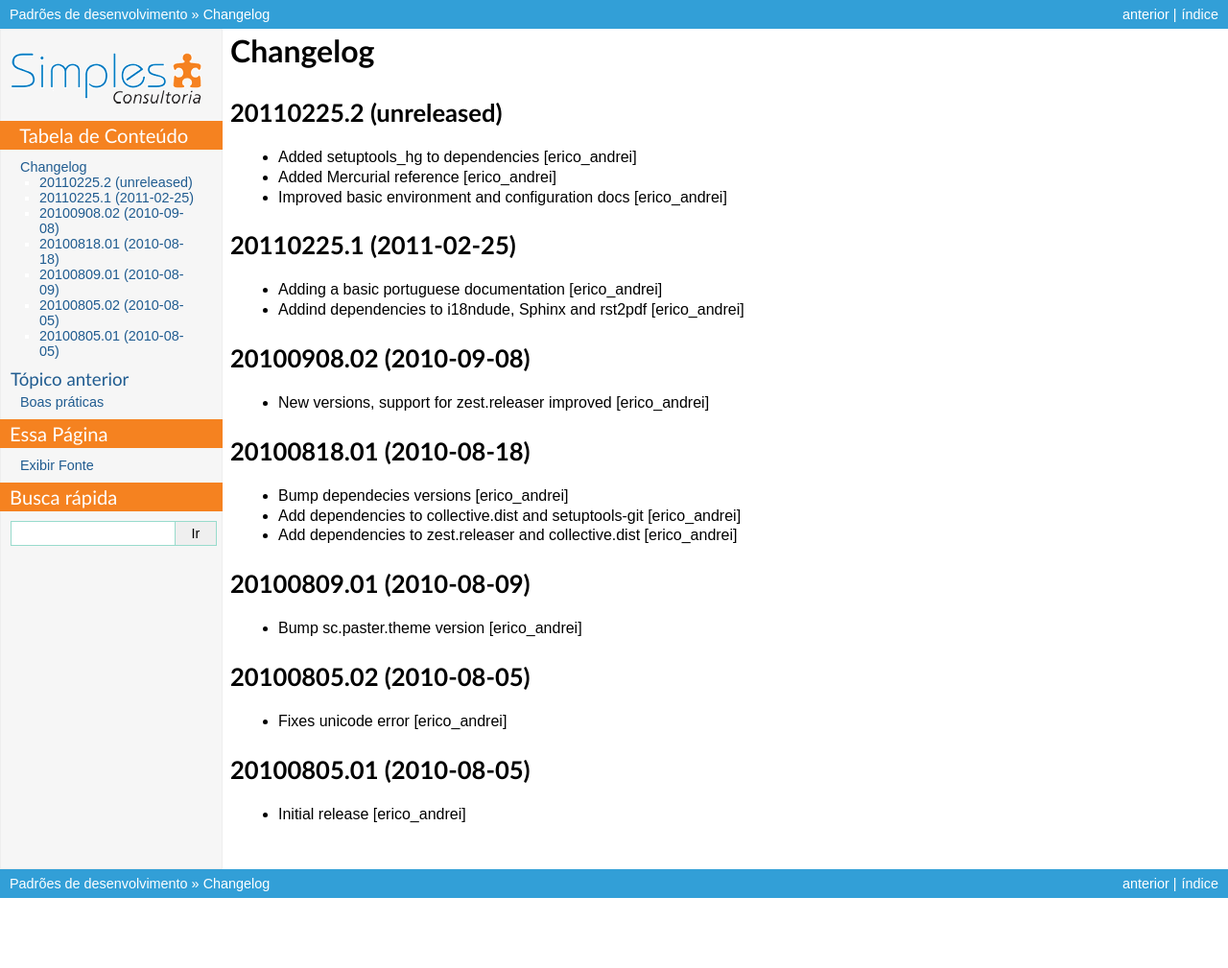
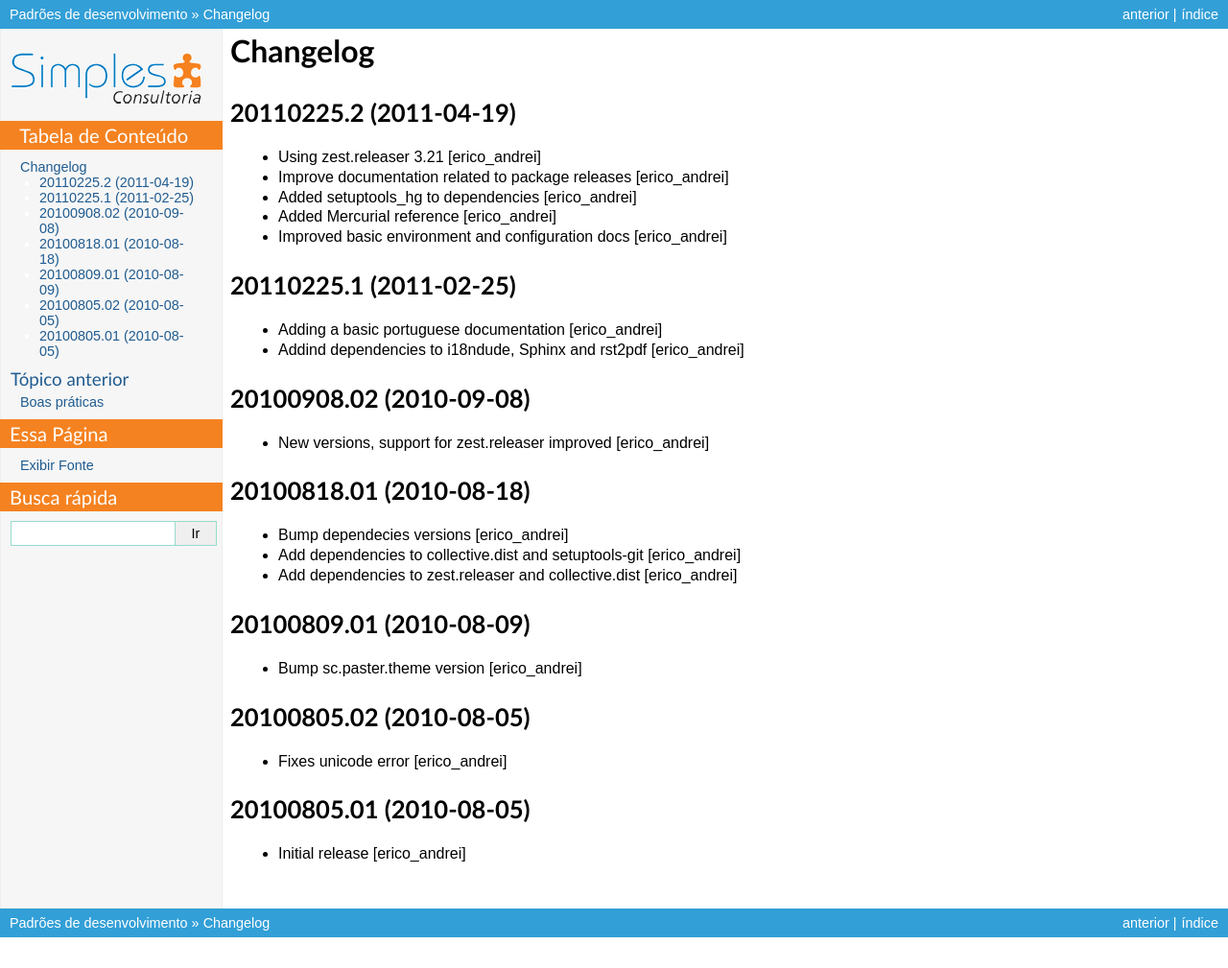
Before and after one commit to simplesconsultoria/sc.dev.core, a Sphinx documentation site: the page built from docs/HISTORY.txt, in a window 1280 px wide. Shown: the whole page at 96% size. Built offline with Sphinx 7.4.7, drawn with Linux system fonts in a browser that asks for light colours; before the commit the page ends 968 px from its top, so only the background shows below that.

Commit message:
Update history

```diff
--- a/docs/HISTORY.txt
+++ b/docs/HISTORY.txt
@@ -1,8 +1,12 @@
 Changelog
 =========
 
-20110225.2 (unreleased)
+20110225.2 (2011-04-19)
 -----------------------
+
+* Using zest.releaser 3.21 [erico_andrei]
+
+* Improve documentation related to package releases [erico_andrei]
 
 * Added setuptools_hg to dependencies [erico_andrei]
 
```
